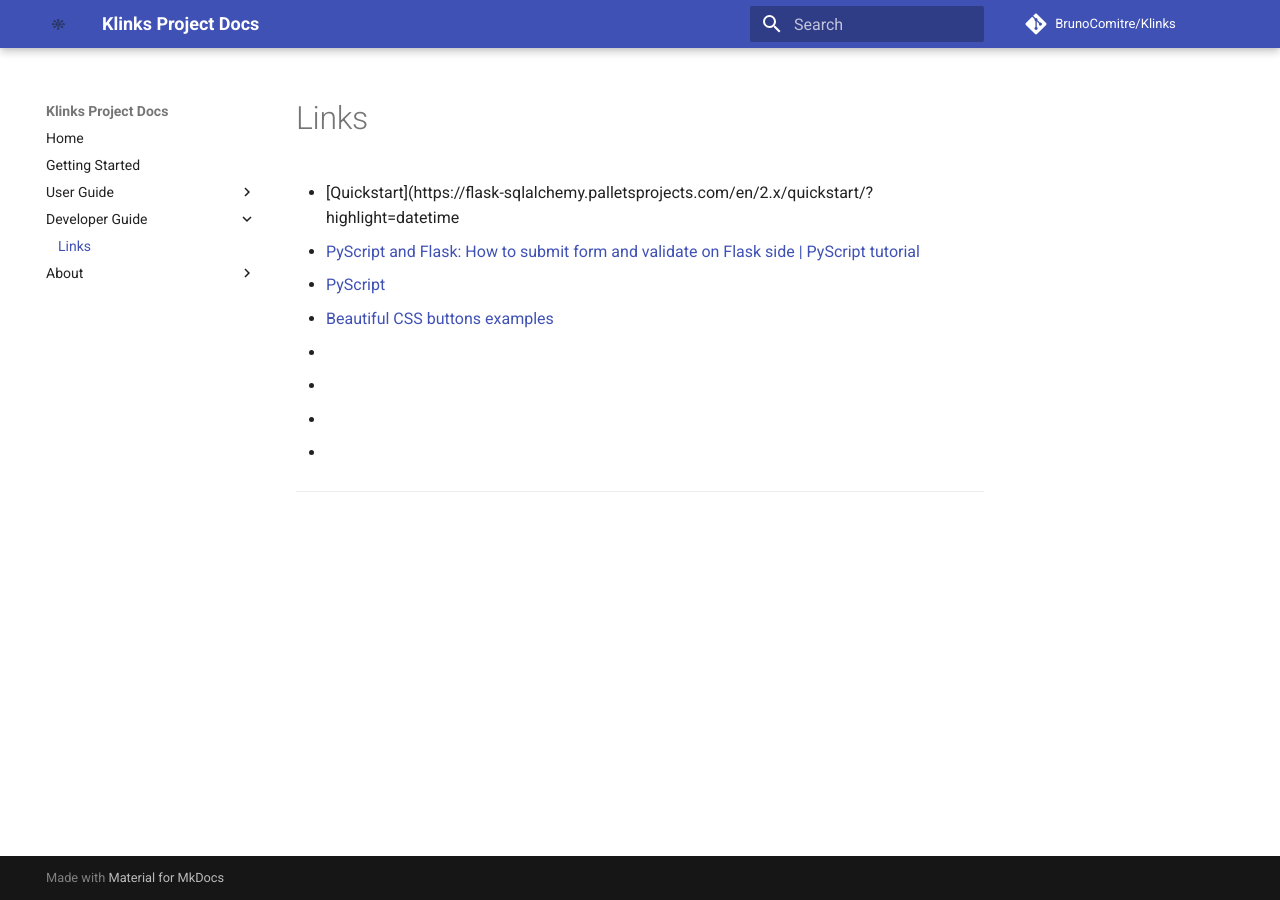
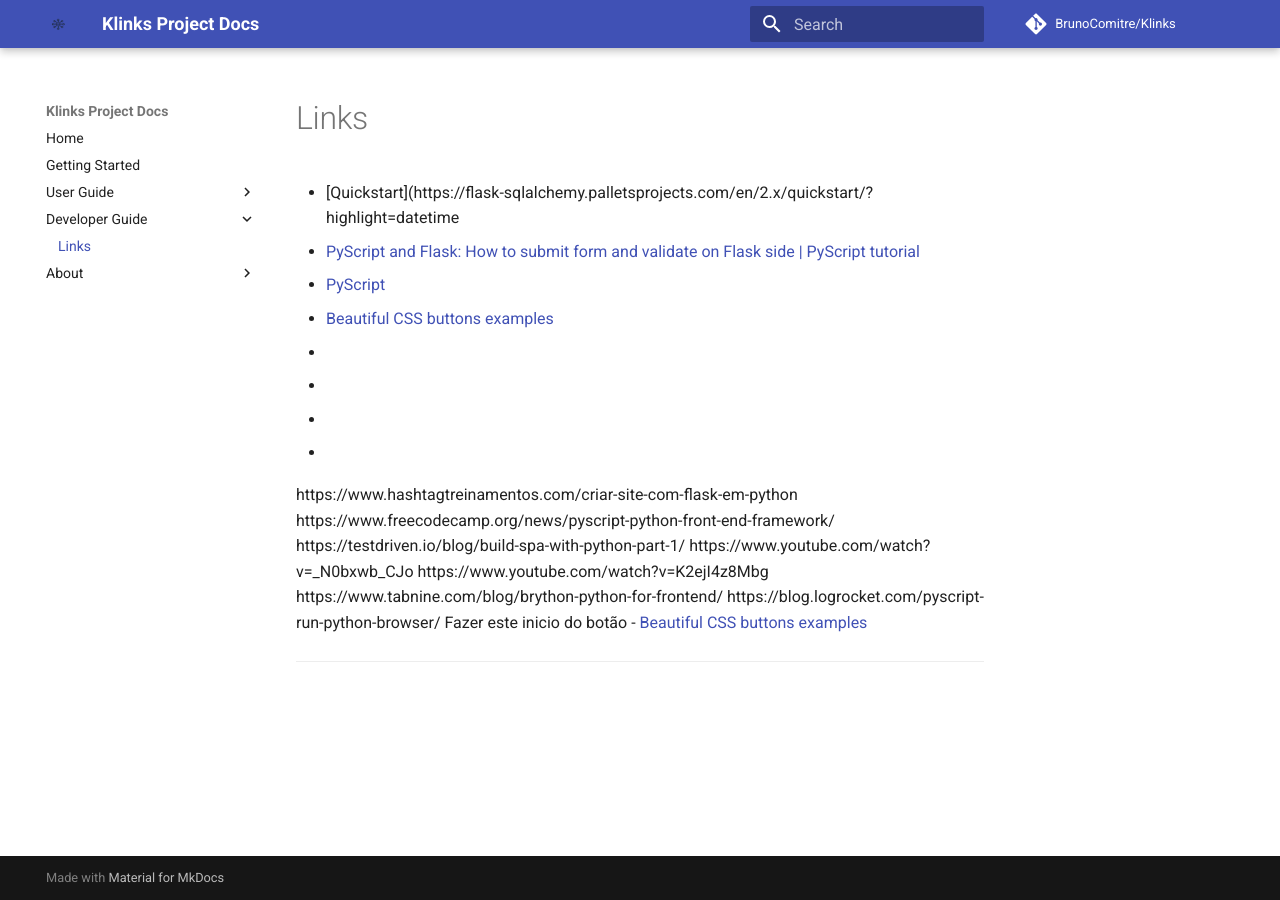
Before and after one commit to BrunoComitre/Klinks, an MkDocs documentation site: the page built from docs/dev-guide/links.md, in a window 1280 px wide. Built offline with MkDocs 1.6.1 and Material for MkDocs 9.7.7, drawn with Linux system fonts in a browser that asks for light colours; comment, search, counter and statistics services are not loaded.

Commit message:
add links

```diff
--- a/docs/dev-guide/links.md
+++ b/docs/dev-guide/links.md
@@ -9,4 +9,13 @@
 - []()
 - []()
 
+https://www.hashtagtreinamentos.com/criar-site-com-flask-em-python
+https://www.freecodecamp.org/news/pyscript-python-front-end-framework/
+https://testdriven.io/blog/build-spa-with-python-part-1/
+https://www.youtube.com/watch?v=_N0bxwb_CJo
+https://www.youtube.com/watch?v=K2ejI4z8Mbg
+https://www.tabnine.com/blog/brython-python-for-frontend/
+https://blog.logrocket.com/pyscript-run-python-browser/
+Fazer este inicio do botão  - [Beautiful CSS buttons examples](https://getcssscan.com/css-buttons-examples)
+
 ---
```
